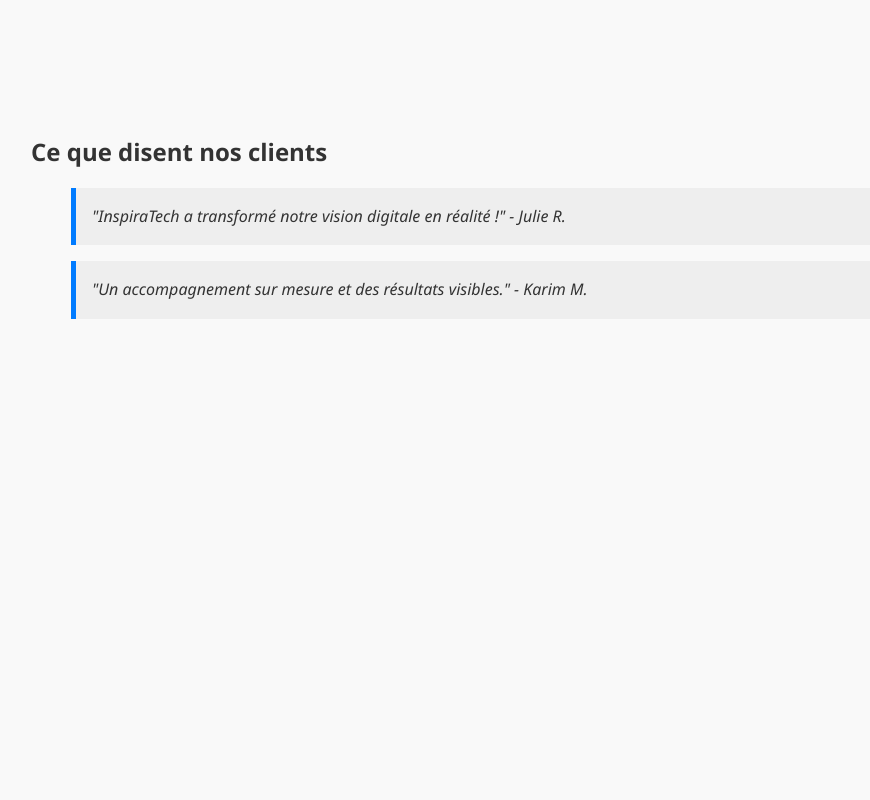
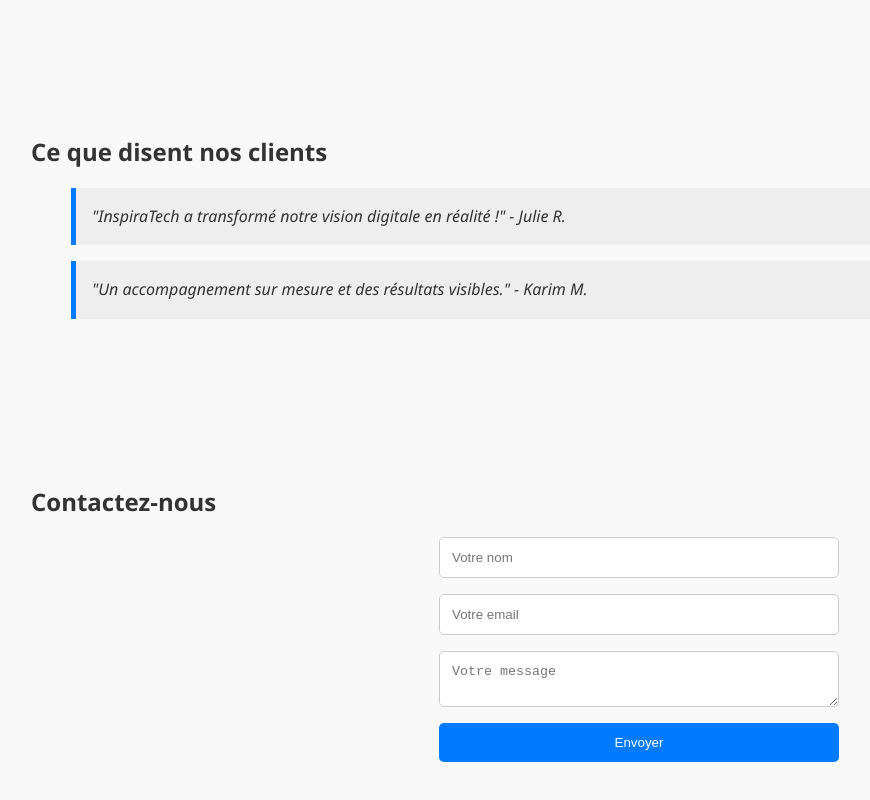
Before and after one commit to Andry-raza/com.anddevelop.tutogit-flows, a plain HTML site: page index.html in a window 1280 px wide. Shown: the part 1223-2023 px from the top of the page, without its empty margins (1-871 px from the left). Before the commit the page ends 1750 px from the top, so only its background shows below. Drawn offline with Linux system fonts and the light colour scheme.

Commit message:
Ajout section contact - Erlys

```diff
--- a/css/style.css
+++ b/css/style.css
@@ -122,3 +122,27 @@
   padding: 1rem;
   border-left: 5px solid #007BFF;
 }
+
+
+/* Contact */
+form {
+  display: flex;
+  flex-direction: column;
+  max-width: 400px;
+  margin: auto;
+}
+
+form input, form textarea {
+  padding: 0.75rem;
+  margin-bottom: 1rem;
+  border: 1px solid #ccc;
+  border-radius: 5px;
+}
+
+form button {
+  background-color: #007BFF;
+  color: white;
+  padding: 0.75rem;
+  border: none;
+  border-radius: 5px;
+}
--- a/index.html
+++ b/index.html
@@ -73,8 +73,16 @@
     </div>
   </section>
 
-  <!-- Contact -->
-  <section id="contact"></section>
+  <!-- Erlys - Contact -->
+  <section id="contact">
+    <h2>Contactez-nous</h2>
+    <form>
+      <input type="text" placeholder="Votre nom" required>
+      <input type="email" placeholder="Votre email" required>
+      <textarea placeholder="Votre message" required></textarea>
+      <button type="submit">Envoyer</button>
+    </form>
+  </section>
 
   <!-- Footer -->
   <footer id="footer"></footer>
```
